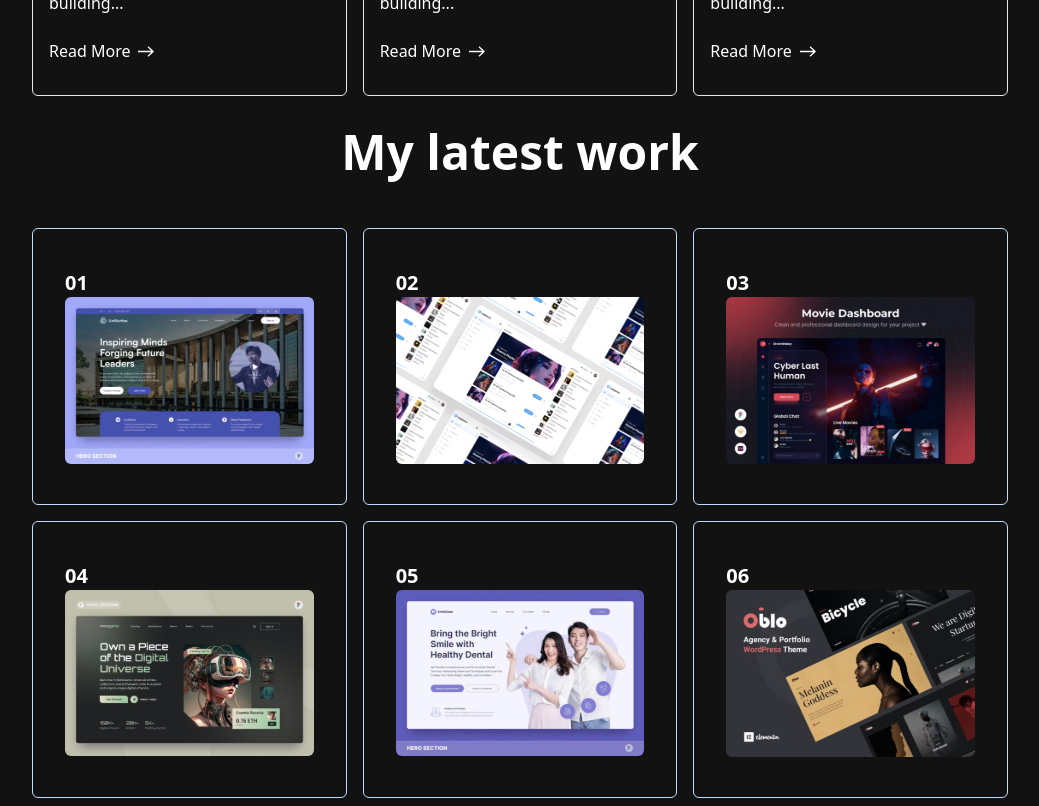
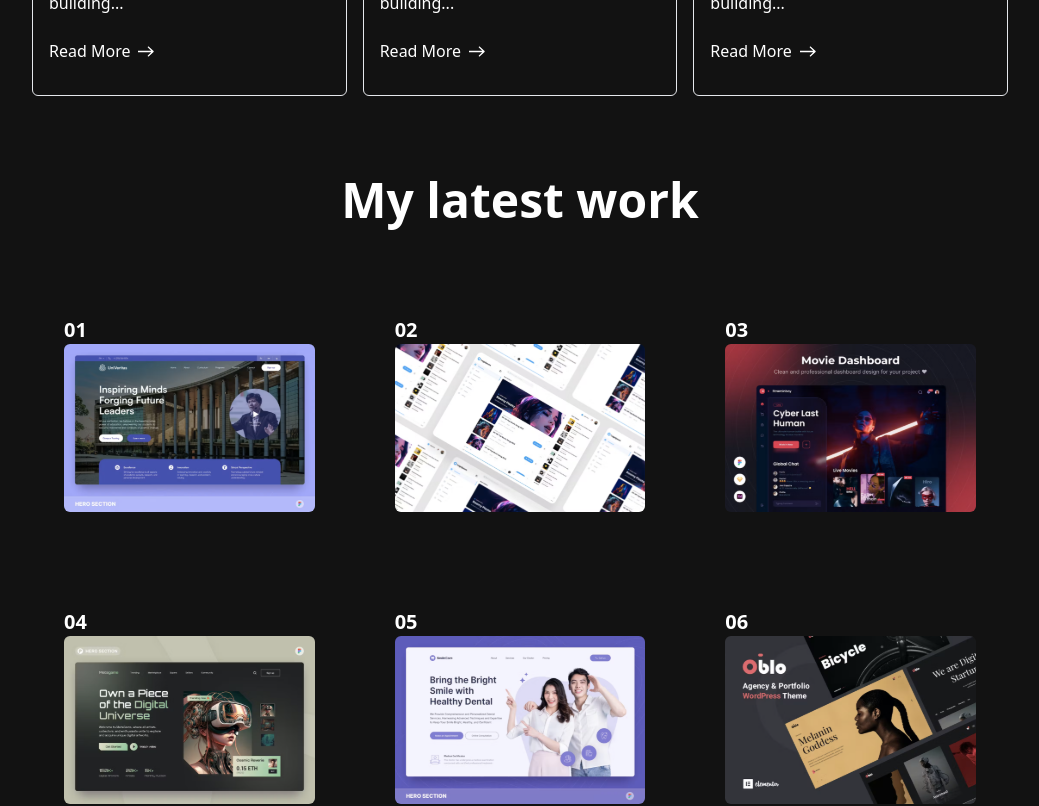
Before and after one commit to ernestkris6/ernestchris-portfolio, a React (Vite) app: page / in a window 1280 px wide. Shown: the part 1760-2566 px from the top of the page, without its empty margins (120-1159 px from the left). Built offline with nearby package versions, Linux system fonts and the light colour scheme.

Commit message:
latest works

```diff
--- a/src/Components/MyLatestWork.jsx
+++ b/src/Components/MyLatestWork.jsx
@@ -7,11 +7,11 @@ export default function MyLatestWork() {
   return (
     <div id='works' className='mx-[1px] md:mx-[10%]'>
         <div className='text-center py-8'>
-            <h1 className='font-semibold text-white text-3xl md:text-5xl'>My latest work</h1>
+            <h1 className='font-semibold pt-12 text-white text-3xl md:text-5xl'>My latest work</h1>
         </div>
         <div className='flex flex-col md:grid md:grid-cols-[1fr_1fr] lg:grid-cols-[1fr_1fr_1fr] mx-6 gap-4 pt-5 sm:px-0'>
             {mywork_data.map((item, index)=> (
-                <div className='border border-blue-200 rounded-md overflow-hidden px-8 py-10 cursor-pointer hover:translate-y-[-10px] transition-all duration-500 text-white hover:bg-gradient-to-b from-red-500 via-orange-500 to-purple-500' key={index}>
+                <div className='overflow-hidden px-8 py-10 cursor-pointer hover:translate-y-[-10px] transition-all duration-500 text-white' key={index}>
                     <p className='font-bold text-xl'>0{item.no}</p>
                     <img className='font-bold text-xl' src={item.img} alt=''/>
                     {/* <p className='mt-4'>{item.body}</p>
```
